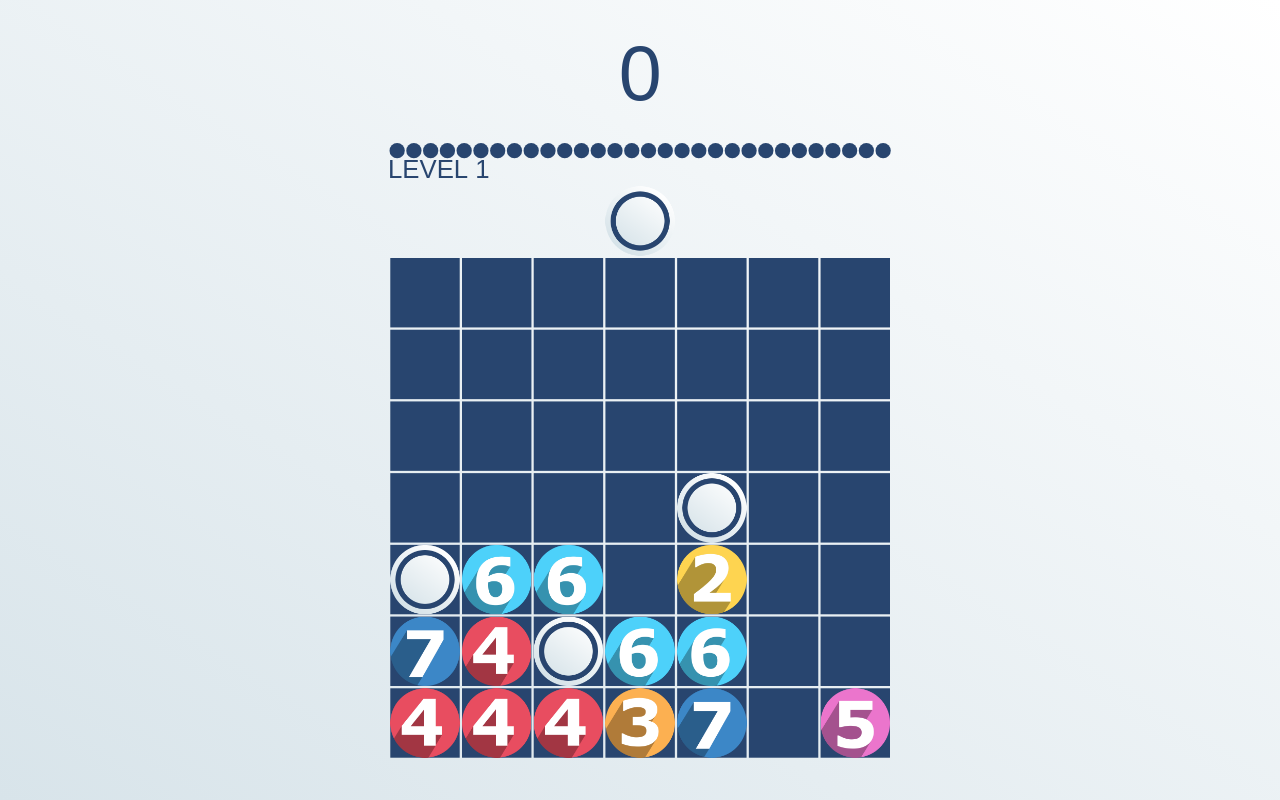
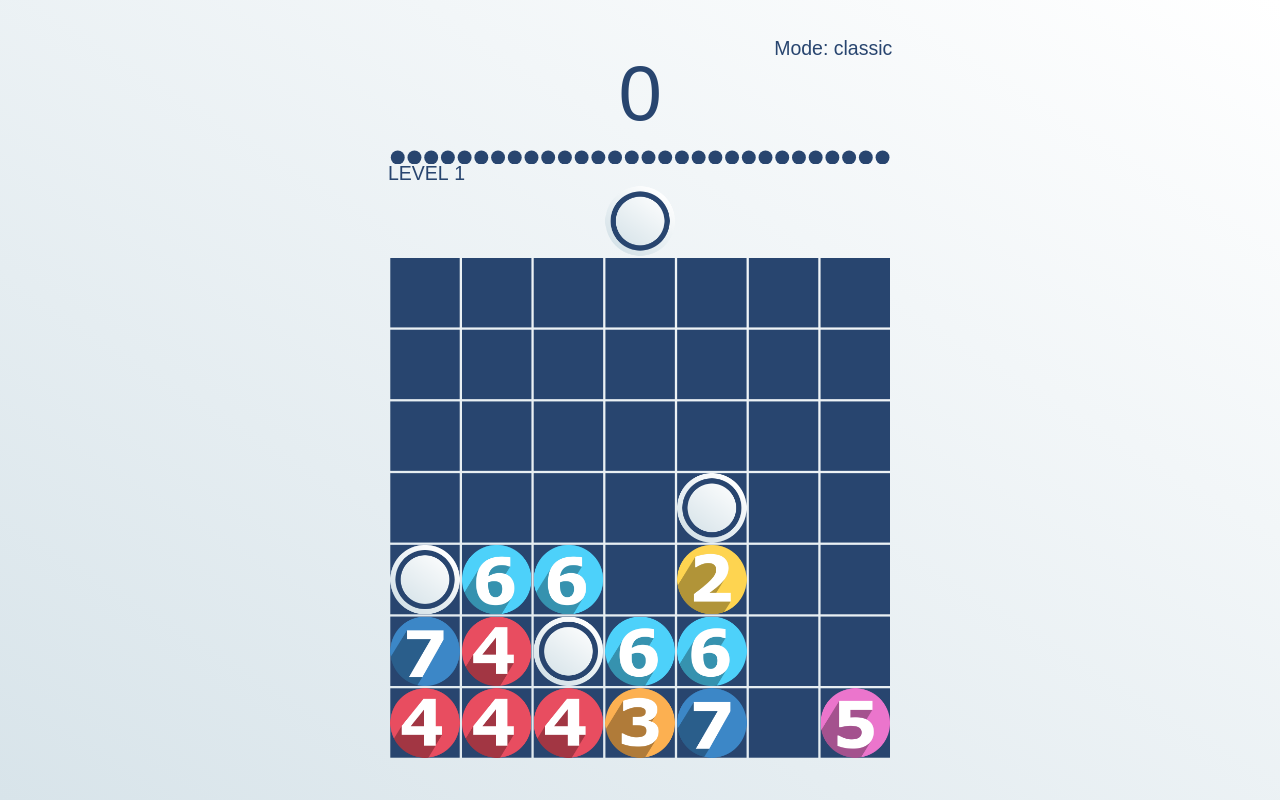
Before and after one commit to oddlord/html5-js-drop7, a plain HTML site: page index.html in a window 1280 px wide. Drawn offline with Linux system fonts and the light colour scheme.

Commit message:
Game mode

```diff
--- a/index.html
+++ b/index.html
@@ -7,8 +7,8 @@
     <div class="aligner">
       <canvas id="d7-canvas"></canvas>
     </div>
+    <script src="js/settings.js"></script>
     <script src="js/utils.js"></script>
-    <script src="js/sizes.js"></script>
     <script src="js/init.js"></script>
     <script src="js/drawers.js"></script>
     <script src="js/drop7.js"></script>
--- a/js/drawers.js
+++ b/js/drawers.js
@@ -1,3 +1,9 @@
+function getCellOrigin(i, j){
+  const x = playAreaX + (i-1)*cellWH + i*cellPad;
+  const y = dropY + j*cellWH + (j+1)*cellPad;
+  return [x, y];
+}
+
 function drawPieceImg(value, i, j){
   const img = getPieceImg(value);
   const [x, y] = getCellOrigin(i, j);
@@ -8,11 +14,11 @@ function drawPieceImg(value, i, j){
   // and here
   // https://stackoverflow.com/questions/17861447/html5-canvas-drawimage-how-to-apply-antialiasing
 
-  context.drawImage(img, x, y, cellWidth, cellWidth);
+  context.drawImage(img, x, y, cellWH, cellWH);
 }
 
 function drawGrid(){
-  context.clearRect(0, upperSectionHeight + dropSectionHeight, gridWidth, gridWidth);
+  context.clearRect(gridX, gridY, gridWH, gridWH);
 
   context.fillStyle = cellColor;
   for (let i = 1; i <= 7; i++){
@@ -20,7 +26,7 @@ function drawGrid(){
       const [x, y] = getCellOrigin(i, j);
 
       if (j !== 0){
-        context.fillRect(x, y, cellWidth, cellWidth);
+        context.fillRect(x, y, cellWH, cellWH);
       }
 
       const value = grid[i][j];
@@ -31,44 +37,61 @@ function drawGrid(){
   }
 }
 
-function drawDropSection(){
-  context.clearRect(0, upperSectionHeight, gridWidth, dropSectionHeight);
+function drawDrop(){
+  context.clearRect(dropX, dropY, gridWH, dropH);
+
   if (nextPiece.piece !== 0){
     drawPieceImg(nextPiece.piece, nextPiece.col, 0);
   }
 }
 
 function drawScore(){
-  context.clearRect(0, 0, gridWidth, scoreSectionHeight);
-  const scoreFontHeight = gameover ? scoreHeight/2 : scoreHeight;
-  context.font = scoreFontHeight + 'px Arial';
+  context.clearRect(scoreX, scoreY, gridWH, scoreH);
+
+  const scoreFontH = gameover ? scoreH/2 : scoreH;
+  context.font = scoreFontH + 'px Arial';
   context.fillStyle = cellColor;
   context.textAlign = 'center';
   context.textBaseline = 'top';
   const scoreText = gameover ? 'GAME OVER! ' + score : score;
-  context.fillText(scoreText, gridWidth/2, 0);
+  context.fillText(scoreText, gridWH/2, scoreY);
 }
 
-function drawDropCounter(){
-  context.clearRect(0, scoreSectionHeight, gridWidth, dropCounterWidth + levelHeight);
+function drawDropCount(){
+  context.clearRect(dropCountX, dropCountY-scoreVPad, gridWH, dropCountWH+scoreVPad);
 
   context.fillStyle = cellColor;
+  context.lineWidth = dropCountBorderW;
   context.strokeStyle = cellColor;
-  for (let i = 1; i <= maxDropCounts; i++){
+  const radius = dropCountWH/2;
+  const dropCountCircleY = dropCountY + radius;
+  for (let i = 1; i <= getMaxDrops(); i++){
     context.beginPath();
-    const radius = dropCounterWidth/2;
-    const originX = (i-1)*dropCounterWidth + i*dropCounterPadding + radius;
-    const originY = scoreSectionHeight + radius;
-    context.arc(originX, originY, radius, 0, 2*Math.PI, false);
+    const dropCountCircleX = dropCountX + (i-1)*dropCountWH + i*dropCountPad + radius;
+    context.arc(dropCountCircleX, dropCountCircleY, radius, 0, 2*Math.PI, false);
     if (i <= dropCount){
       context.fill();
     } else {
       context.stroke();
     }
   }
+}
 
-  context.font = levelHeight + 'px Arial';
+function drawLevel(){
+  context.clearRect(levelX, levelY, gridWH, levelH);
+
+  context.font = levelH + 'px Arial';
   context.textAlign = 'left';
   context.textBaseline = 'top'
-  context.fillText('LEVEL '+level, 0, scoreSectionHeight + dropCounterWidth);
+  context.fillText('LEVEL '+level, levelX, levelY);
 }
+
+function drawMode(){
+  context.clearRect(modeX, modeY, gridWH, modeH);
+
+  context.font = modeH + 'px Arial';
+  context.fillStyle = cellColor;
+  context.textAlign = 'right';
+  context.textBaseline = 'top';
+  context.fillText('Mode: '+mode, gridWH, modeY);
+}
--- a/js/drop7.js
+++ b/js/drop7.js
@@ -1,23 +1,3 @@
-const cellColor = '#28456f';
-const backgroundColors = [
-  '#488557',  // 1 piece color
-  '#b19438',  // 2 piece color
-  '#b07b39',  // 3 piece color
-  '#a23643',  // 4 piece color
-  '#a4528e',  // 5 piece color
-  '#3692af',  // 6 piece color
-  '#2a5e8b',  // 7 piece color
-  '#d8e4ea'   // solid piece color
-];
-
-const solidValue = 200;
-const crackedValue = 100;
-
-const minStartingPieces = 11;
-const maxStartingPieces = 21;
-
-const maxDropCounts = 30;
-
 function applyGravity(){
   for (let i = 1; i <= 7; i++){
     for (let j = 7; j >= 1; j--){
@@ -173,6 +153,8 @@ function nextLevel(){
   level++;
   score += 7000;
 
+  drawLevel();
+
   for (let i = 1; i <= 7; i++){
     for (let j = 1; j <= 7; j++){
       grid[i][j-1] = grid[i][j];
@@ -212,15 +194,15 @@ function pieceDrop(playerDrop) {
 
   if (playerDrop){
     dropCount--;
-    drawDropCounter();
+    drawDropCount();
     if(dropCount === 0){
-      dropCount = maxDropCounts;
+      dropCount = getMaxDrops();
       nextLevel();
-      drawDropCounter();
+      drawDropCount();
     }
   }
 
-  drawDropSection();
+  drawDrop();
   drawGrid();
 
   checkGameOver();
@@ -238,7 +220,7 @@ function pieceDrop(playerDrop) {
 
 function pieceMove(dir) {
   nextPiece.col = clamp(nextPiece.col + dir, 1, 7);
-  drawDropSection();
+  drawDrop();
 }
 
 function nextPieceReset(){
@@ -253,7 +235,7 @@ function nextPieceReset(){
   }
   document.body.style.background = 'linear-gradient(to top right, ' + backgroundColor + ', white)';
 
-  drawDropSection();
+  drawDrop();
 }
 
 function gridReset(){
@@ -285,13 +267,17 @@ function startGame(){
   gameStarted = true;
   gameover = false;
 
+  mode = 'classic';
+
   score = 0;
   chain = 0;
-  dropCount = maxDropCounts;
+  dropCount = getMaxDrops();
   level = 1;
 
+  drawMode();
   drawScore();
-  drawDropCounter();
+  drawDropCount();
+  drawLevel();
 
   drawGrid();
   gridReset();
@@ -322,7 +308,10 @@ const nextPiece = {
 }
 var gameStarted = false;
 var gameover;
+var mode;
 var score;
 var chain;
 var dropCount;
 var level;
+
+loadImages();
--- a/js/init.js
+++ b/js/init.js
@@ -2,8 +2,8 @@ const canvas = document.getElementById('d7-canvas');
 const context = canvas.getContext('2d');
 
 function canvasInit(){
-  canvas.width = gridWidth;
-  canvas.height = canvasHeight;
+  canvas.width = gridWH;
+  canvas.height = canvasH;
 
   context.imageSmoothingEnabled = true;
   context.imageSmoothingQuality = 'high';
@@ -45,4 +45,3 @@ canvasInit();
 
 const images = [];
 var loadedImages = 0;
-loadImages();
--- /dev/null
+++ b/js/settings.js
@@ -0,0 +1,136 @@
+// Misc settings ---------------------
+
+const cellColor = '#28456f';
+const backgroundColors = [
+  '#488557',  // 1 piece color
+  '#b19438',  // 2 piece color
+  '#b07b39',  // 3 piece color
+  '#a23643',  // 4 piece color
+  '#a4528e',  // 5 piece color
+  '#3692af',  // 6 piece color
+  '#2a5e8b',  // 7 piece color
+  '#d8e4ea'   // solid piece color
+];
+
+const solidValue = 200;
+const crackedValue = 100;
+
+const minStartingPieces = 11;
+const maxStartingPieces = 21;
+
+const maxDropCountsRef = 30;
+const classicSequenceDrops = 30;
+const blitzDrops = 5;
+
+// Dimensions --------------------
+
+const canvasHScale = 0.9; // WRT document body
+
+const playAreaHScale = 0.8; // WRT canvas height
+
+// All these must sum to 1
+const modeHScale = 0.15;    // WRT upper section height
+const scoreHScale = 0.6;    // WRT upper section height
+const scoreVPadScale = 0.1; // WRT upper section height
+const levelHScale = 0.15;   // WRT upper section height
+
+const cellPadScale = 0.033; // WRT cell width
+
+const dropCountPadScale = 0.2;      // WRT drop counter width
+const dropCountBorderWScale = 0.1;  // WRT drop counter width
+
+function setDimensions(){
+  canvasH = document.body.clientHeight * canvasHScale;
+
+  playAreaH = canvasH * playAreaHScale;
+  upperSectionH = canvasH * (1-playAreaHScale);
+
+  cellWH = playAreaH / (8 + cellPadScale*9);
+  cellPad = cellWH * cellPadScale;
+  gridWH = cellWH*7 + cellPad*8;
+  dropH = cellPad + cellWH;
+
+  dropCountWH = gridWH / (maxDropCountsRef + dropCountPadScale*(maxDropCountsRef+1));
+  dropCountPad = dropCountWH * dropCountPadScale;
+  dropCountBorderW = dropCountWH * dropCountBorderWScale;
+
+  modeH = (upperSectionH-dropCountWH) * modeHScale;
+  scoreH = (upperSectionH-dropCountWH) * scoreHScale;
+  scoreVPad = (upperSectionH-dropCountWH) * scoreVPadScale;
+  levelH = (upperSectionH-dropCountWH) * levelHScale;
+}
+
+var canvasH;
+
+var playAreaH;
+var upperSectionH;
+
+var cellWH;
+var cellPad;
+var gridWH;
+var dropH;
+
+var dropCountWH;
+var dropCountPad;
+var dropCountBorderW;
+
+var modeH;
+var scoreH;
+var scoreVPad;
+var levelH;
+
+setDimensions();
+
+// Origins --------------------
+
+function setOrigins(){
+  playAreaX = 0;
+  playAreaY = upperSectionH;
+
+  upperSectionX = 0;
+  upperSectionY = 0;
+
+  gridX = playAreaX + 0;
+  gridY = playAreaY + dropH;
+
+  dropX = playAreaX + 0;
+  dropY = playAreaY + 0;
+
+  dropCountX = upperSectionX + 0;
+  dropCountY = upperSectionY + modeH + scoreH + scoreVPad;
+
+  modeX = upperSectionX + 0;
+  modeY = upperSectionY + 0;
+
+  scoreX = upperSectionX + 0;
+  scoreY = upperSectionY + modeH;
+
+  levelX = upperSectionX + 0;
+  levelY = upperSectionY + modeH + scoreH + scoreVPad + dropCountWH;
+}
+
+var playAreaX;
+var playAreaY;
+
+var upperSectionX;
+var upperSectionY;
+
+var gridX;
+var gridY;
+
+var dropX;
+var dropY;
+
+var dropCountX;
+var dropCountY;
+
+var modeX;
+var modeY;
+
+var scoreX;
+var scoreY;
+
+var levelX;
+var levelY;
+
+setOrigins();
--- a/js/sizes.js
+++ /dev/null
@@ -1,46 +0,0 @@
-const canvasHeightScale = 0.9;        // WRT document body
-const gridDropHeightScale = 0.8;      // WRT canvas
-const cellPaddingScale = 0.033;       // WRT cell width
-const scoreSectionHeightScale = 0.8;  // WRT upper part (drop counter excluded)
-const scoreVPaddingScale = 0.25;      // WRT score section
-const dropCounterPaddingScale = 0.1;  // WRT drop counter width
-
-function setDimensions(){
-  canvasHeight = document.body.clientHeight * canvasHeightScale;
-
-  gridDropHeight = canvasHeight * gridDropHeightScale;
-  upperSectionHeight = canvasHeight * (1-gridDropHeightScale);
-
-  cellWidth = gridDropHeight / (8 + cellPaddingScale*9);
-  cellPadding = cellWidth * cellPaddingScale;
-
-  gridWidth = cellWidth*7 + cellPadding*8;
-  dropSectionHeight = cellPadding + cellWidth;
-
-  dropCounterWidth = gridWidth / (30 + dropCounterPaddingScale*31);
-  dropCounterPadding = dropCounterWidth * dropCounterPaddingScale;
-  scoreSectionHeight = (upperSectionHeight - dropCounterWidth) * scoreSectionHeightScale;
-  scoreHeight = scoreSectionHeight * (1-scoreVPaddingScale);
-  scoreVPadding = scoreSectionHeight * scoreVPaddingScale;
-  levelHeight = (upperSectionHeight - dropCounterWidth) * (1-scoreSectionHeightScale);
-}
-
-var canvasHeight;
-
-var gridDropHeight;
-var upperSectionHeight;
-
-var cellWidth;
-var cellPadding;
-
-var gridWidth;
-var dropSectionHeight;
-
-var dropCounterWidth;
-var dropCounterPadding;
-var scoreSectionHeight;
-var scoreHeight;
-var scoreVPadding;
-var levelHeight;
-
-setDimensions();
--- a/js/utils.js
+++ b/js/utils.js
@@ -46,12 +46,6 @@ function getAllDropCombinations(){
   return combinations;
 }
 
-function getCellOrigin(i, j){
-  const x = (i-1)*cellWidth + i*cellPadding;
-  const y = upperSectionHeight + j*cellWidth + (j+1)*cellPadding;
-  return [x, y];
-}
-
 function getRandomPiece(onlyNumbers){
   let max = 8;
   if (onlyNumbers){
@@ -75,3 +69,13 @@ function getPieceImg(piece){
     throw new Error('Invalid piece ' + piece);
   }
 }
+
+function getMaxDrops(){
+  if (mode === 'classic' || mode === 'sequence'){
+    return classicSequenceDrops;
+  } else if (mode === 'blitz'){
+    return blitzDrops;
+  } else {
+    throw new Error('Invalid game mode ' + mode);
+  }
+}
```
